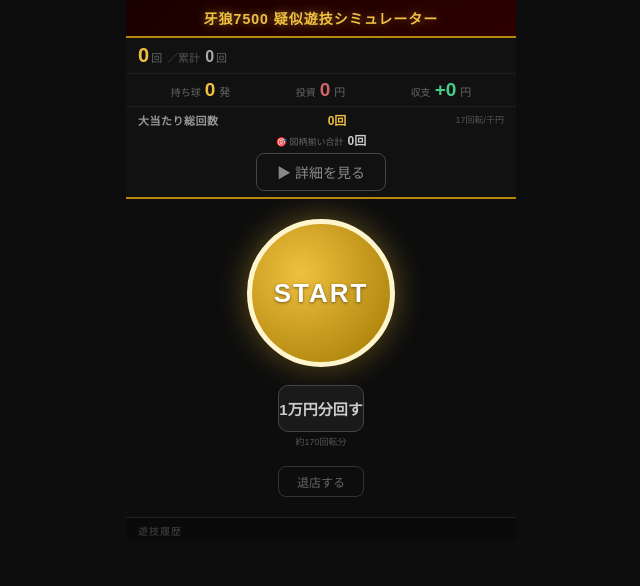
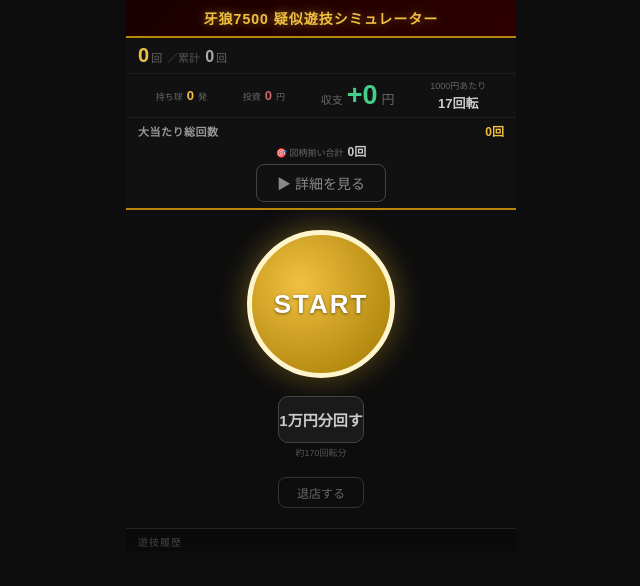
Before and after one commit to wwi195/pachinko-simulator-garo, a website: page index.html in a window 1280 px wide. Shown: the whole page, without its empty margins (319-959 px from the left). Drawn offline with Linux system fonts and the light colour scheme.

Commit message:
ヘッダー行2を収支メイン表示に変更し、回転数レートを追加

```diff
--- a/index.html
+++ b/index.html
@@ -24,22 +24,26 @@
         </div>
       </div>
 
-      <!-- 行2: 持ち球 / 投資 / 収支 -->
+      <!-- 行2: 持ち球 / 投資 / 収支 / 回転数レート -->
       <div class="hrow hrow2">
-        <div class="money-block">
+        <div class="money-block small">
           <span class="money-label">持ち球</span>
           <span class="money-value gold" id="mochi-dama">0</span>
           <span class="money-unit">発</span>
         </div>
-        <div class="money-block">
+        <div class="money-block small">
           <span class="money-label">投資</span>
           <span class="money-value red" id="toushi-value">0</span>
           <span class="money-unit">円</span>
         </div>
-        <div class="money-block">
+        <div class="money-block main">
           <span class="money-label">収支</span>
           <span class="money-value red" id="shuushi-value">0</span>
           <span class="money-unit">円</span>
+        </div>
+        <div class="rate-block">
+          <span class="rate-label">1000円あたり</span>
+          <span class="rate-value">17回転</span>
         </div>
       </div>
 
@@ -50,7 +54,6 @@
           <span class="total-hit-block">
             <span class="total-hit-count" id="total-hit-count">0回</span>
           </span>
-          <span class="fee-block">17回転/千円</span>
         </div>
         <div class="hrow3-normal-line">
           <span class="hit-label2">🎯 図柄揃い合計</span>
--- a/style.css
+++ b/style.css
@@ -345,3 +345,18 @@
 .ltend-total{font-size:24px;font-weight:bold;color:#ffd700;margin-top:10px;}
 .ltend-net{font-size:13px;color:#777;margin-bottom:8px;}
 .ltend-sub{font-size:11px;color:#555;}
+
+/* ============================================================
+   GARO7500 固有: 行2レイアウト（収支メイン化・回転数レート追加）
+============================================================ */
+.money-block.small .money-label { font-size: 9px; }
+.money-block.small .money-value { font-size: 13px; }
+.money-block.small .money-unit  { font-size: 9px; }
+
+.money-block.main .money-label { font-size: 11px; }
+.money-block.main .money-value { font-size: 27px; }
+.money-block.main .money-unit  { font-size: 13px; }
+
+.rate-block { display:flex; flex-direction:column; align-items:center; gap:1px; }
+.rate-label { font-size: 9px; color: #666; white-space:nowrap; }
+.rate-value { font-size: 13px; font-weight: bold; color: #ccc; white-space:nowrap; }
```
